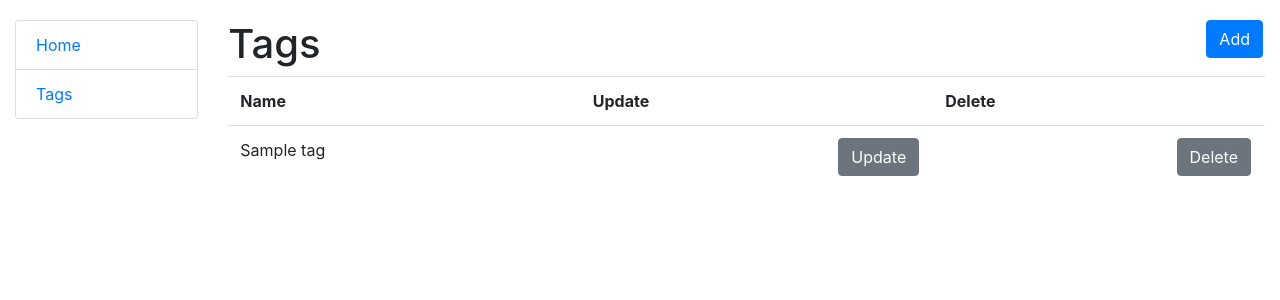
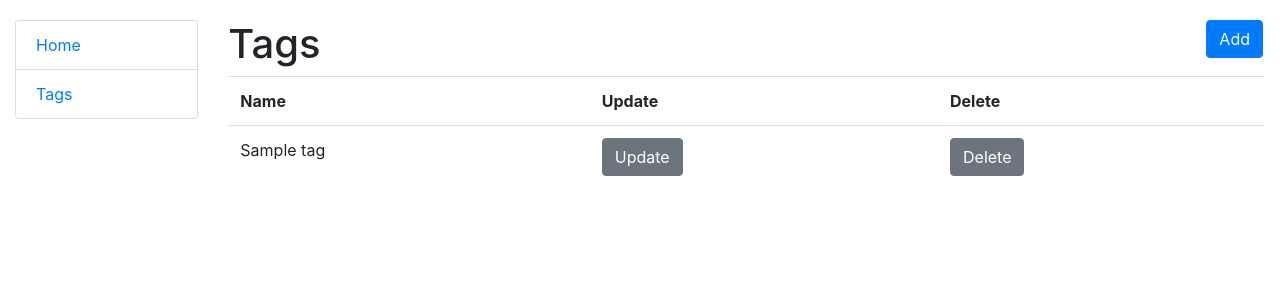
Before and after one commit to olia-trofymchuk/to-do-service, a Django app: page /tags/ in a window 1280 px wide. Shown: the top 300 px of the page. Run offline with Django 4.2, Linux system fonts and the light colour scheme; tables that the repository leaves empty hold one stand-in row (values such as "Sample post").

Commit message:
Edit buttons for updating & deleting tag

```diff
--- a/templates/todo/tag_list.html
+++ b/templates/todo/tag_list.html
@@ -22,12 +22,12 @@
               {{ tag.name }}
           </td>
           <td>
-              <a href="{% url 'todo:tag_update' pk=tag.id %}" class="btn btn-secondary link-to-page">
+              <a href="{% url 'todo:tag_update' pk=tag.id %}" class="btn btn-secondary">
                 Update
               </a>
             </td>
             <td>
-              <a href="{% url 'todo:tag_delete' pk=tag.id %}" class="btn btn-secondary link-to-page">
+              <a href="{% url 'todo:tag_delete' pk=tag.id %}" class="btn btn-secondary">
                 Delete
               </a>
             </td>
```
